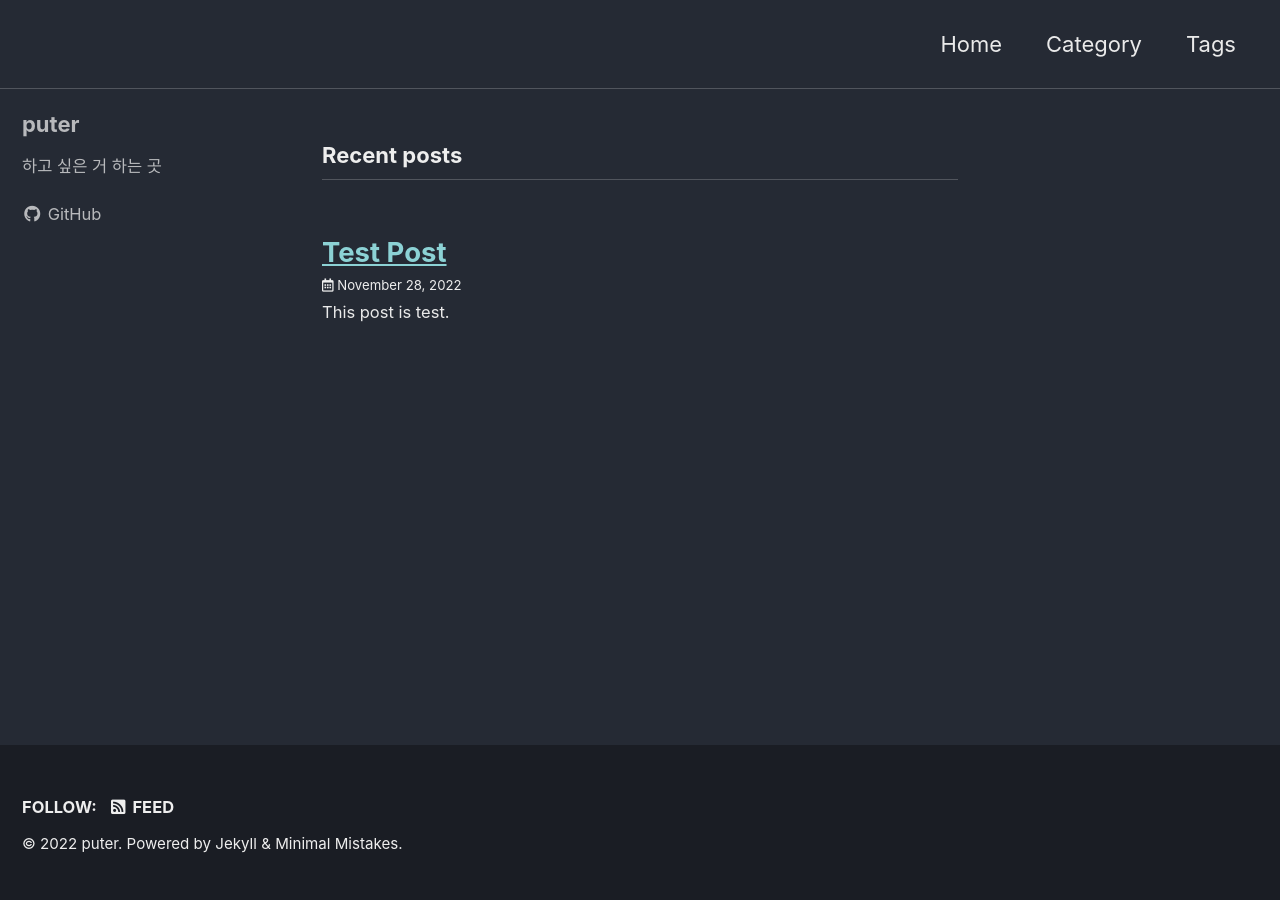
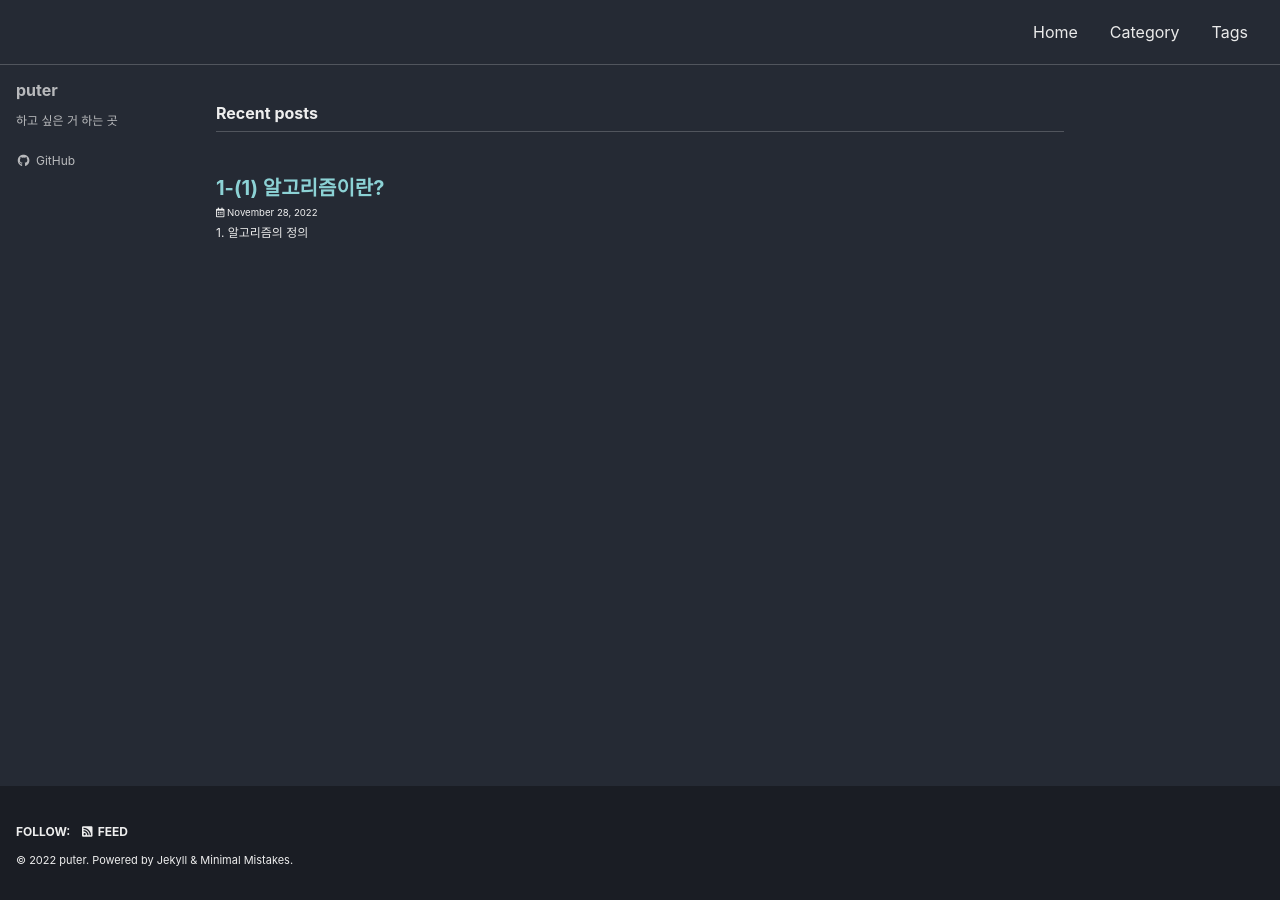
Before and after one commit to puter2712git/puter2712git.github.io, a Jekyll site: the page built from index.html, in a window 1280 px wide. Built offline with Jekyll 4.4.1, drawn with Linux system fonts in a browser that asks for light colours; cached includes are drawn as plain includes; the list of posts is cut into pages by our own code.

Commit message:
Algorithm 1-(1) 알고리즘이란?

```diff
--- a/_config.yml
+++ b/_config.yml
@@ -272,6 +272,7 @@ defaults:
       share: true
       related: true
       show_date: true
+      sidebar_main: true
 
   # _pages
   - scope:
--- /dev/null
+++ b/_posts/2022-11-28-Algorithm-1-(1).md
@@ -0,0 +1,51 @@
+---
+title: "1-(1) 알고리즘이란?"
+last_modified_at: 2022-11-28
+categories:
+  - Algorithm
+tags:
+  - Computer Science
+  - Algorithm
+---
+## 1. 알고리즘의 정의
+
+**알고리즘**: 어떤 값이나 값의 집합을 **입력**으로 받아 또 다른 값이나 값의 집합을 **출력**하는 잘 정의된 계산 절차<br>
+ex) 정렬 알고리즘(sort algorithm)
+
+알고리즘이 모든 입력 사례에 대해 항상 올바른 출력을 내고 종료할 경우 이를 **타당하다**(**correct**)고 하고,<br>
+타당한 알고리즘이 주어진 계산 문제를 **푼다**(**solve**)고 말한다.
+
+모든 문제가 알고리즘을 이용해 후보해의 집합을 쉽게 찾을 수 있는 것은 아니다.
+
+<br>
+
+## 2. 자료구조
+
+**자료구조**: 자료를 편리하게 접근하고 변경하기 위해 자료를 저장하거나 조직하는 방법
+
+모든 목적에 가장 맞는 단일 자료 구조는 존재하지 않으므로, 각 자료구조의 장점과 한계를 명확히 파악해두는 것이 중요하다.
+
+<br>
+
+## 3. 효율적인 알고리즘
+
+알고리즘에서의 효율성이란 알고리즘이 결과를 내는 데 **걸리는 시간**이다.
+
+그러나 최적해가 알려지지 않은 문제도 존재한다. (효율적인 알고리즘 부재)<br>
+ex) NP-완비 문제
+
+---
+### NP-완비 문제
+
+NP-완비 문제에서 최적해를 찾는 알고리즘은 아직 발견되지 않았지만,<br>
+그런 알고리즘이 존재할 수 없음을 증명한 사람 또한 존재하지 않는다.
+
+NP-완비 문제들 중 한 문제만이라도 효율적 알고리즘이 존재하면 다른 문제들에 대한 효율적 알고리즘 또한 존재한다.
+
+NP-완비 문제 중 일부가 효율적 알고리즘이 밝혀진 다른 문제들과 상당히 유사하다.<br>
+이는 문제 정의를 살짝만 바꿔도 효율적 알고리즘의 성능에 엄청난 변화가 생길 수 있음을 뜻한다.
+
+---
+
+이런 문제들에 대해 알려진 최적의 알고리즘을 없지만, 어느 정도 좋은 성능을 보여주는 알고리즘은 존재한다.<br>
+ex) 근사 알고리즘
--- a/_posts/2022-11-28-test-post.md
+++ /dev/null
@@ -1,11 +0,0 @@
----
-title: "Test Post"
-last_modified_at: 2022-11-28
-categories:
-  - Unknown
-tags:
-  - Unknown
-  - Test
----
-
-This post is test.
--- a/_sass/minimal-mistakes/_base.scss
+++ b/_sass/minimal-mistakes/_base.scss
@@ -126,6 +126,8 @@ blockquote {
 /* links */
 
 a {
+  text-decoration: none;
+
   &:focus {
     @extend %tab-focus;
   }
--- a/_sass/minimal-mistakes/_reset.scss
+++ b/_sass/minimal-mistakes/_reset.scss
@@ -8,18 +8,18 @@ html {
   /* apply a natural box layout model to all elements */
   box-sizing: border-box;
   background-color: $background-color;
-  font-size: 16px;
+  font-size: 16px;                    // Default 16px;
 
   @include breakpoint($medium) {
-    font-size: 18px;
+    font-size: 16px;                  // Default 18px;
   }
 
   @include breakpoint($large) {
-    font-size: 20px;
+    font-size: 16px;                  // Default 20px;
   }
 
   @include breakpoint($x-large) {
-    font-size: 22px;
+    font-size: 16px;                  // Default 22px;
   }
 
   -webkit-text-size-adjust: 100%;
--- a/_sass/minimal-mistakes/_variables.scss
+++ b/_sass/minimal-mistakes/_variables.scss
@@ -155,9 +155,9 @@ $max-width: $x-large !default;
    Grid
    ========================================================================== */
 
-$right-sidebar-width-narrow: 200px !default;
-$right-sidebar-width: 300px !default;
-$right-sidebar-width-wide: 400px !default;
+$right-sidebar-width-narrow: 100px !default; // default 200px
+$right-sidebar-width: 200px !default;        // default 300px
+$right-sidebar-width-wide: 250px !default;   // default 400px
 
 /*
    Other
```
Also changed, not shown: _pages/categories.md (deleted, +0 -7 lines).
